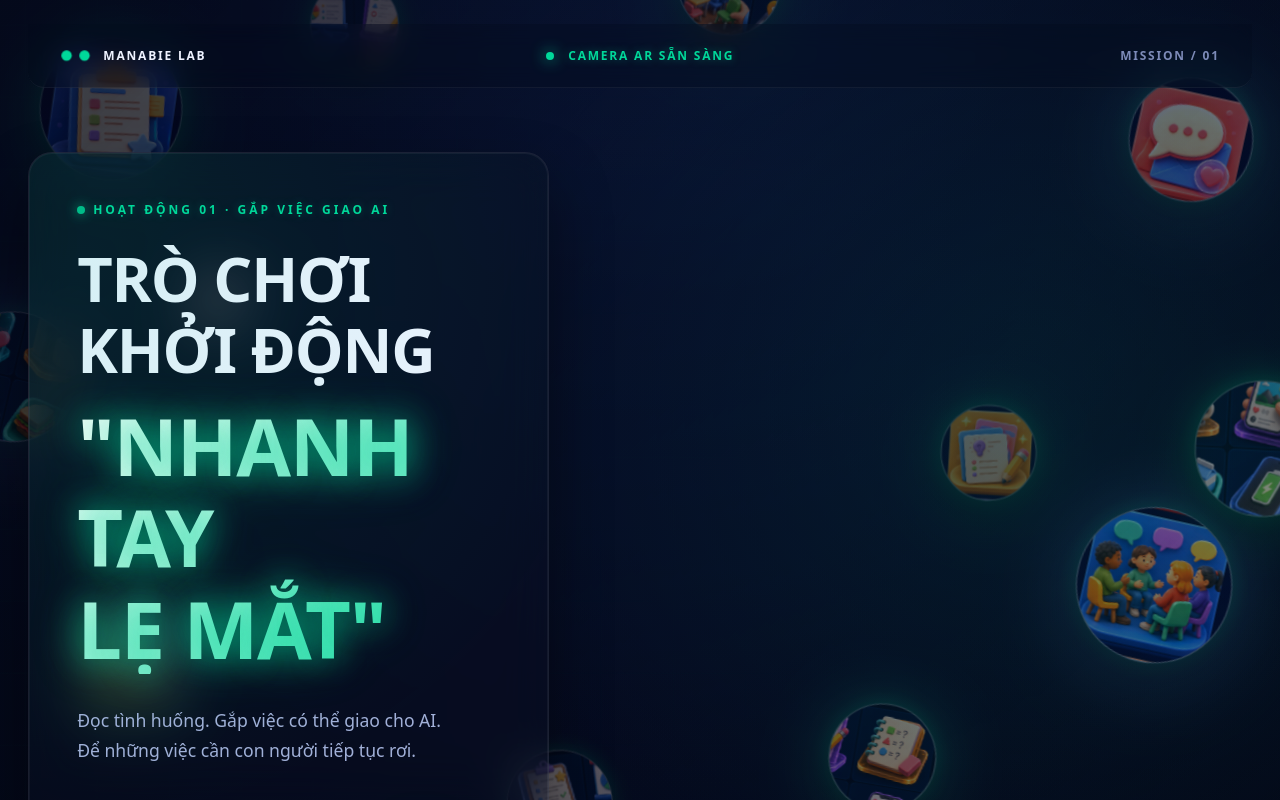
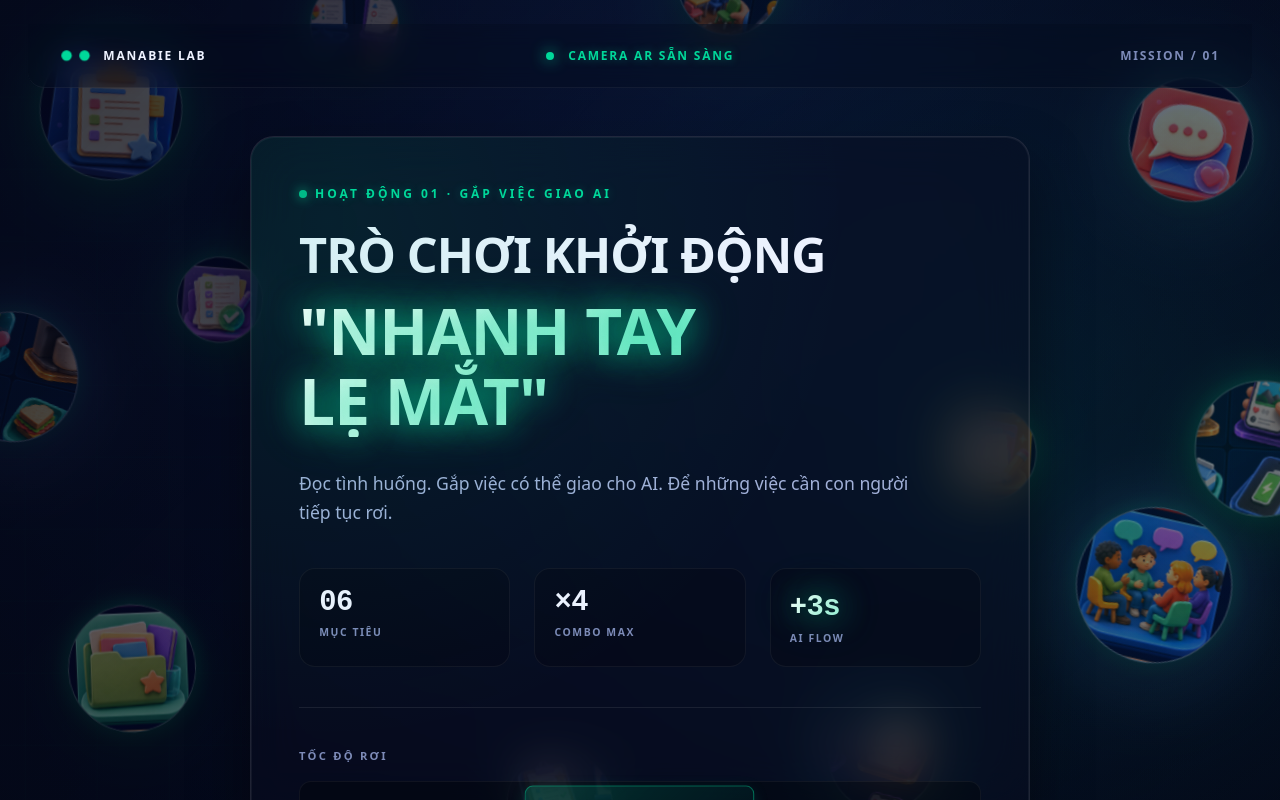
Before and after one commit to kkhmn4/game-ar-gap-nhiem-vu-demo-manabie, a React (Vite) app: page / in a window 1280 px wide. Built offline with nearby package versions, Linux system fonts and the light colour scheme.

Commit message:
Strictly format title to 2 lines (NHANH TAY and LE MAT) with nowrap spans

```diff
--- a/src/App.tsx
+++ b/src/App.tsx
@@ -333,8 +333,8 @@ function Intro({
             <h1>
               TRÒ CHƠI KHỞI ĐỘNG
               <em className="text-glow-mint">
-                "NHANH TAY<br />
-                LẸ MẮT"
+                <span>"NHANH TAY</span>
+                <span>LẸ MẮT"</span>
               </em>
             </h1>
             <p className="launch-lead">
--- a/src/index.css
+++ b/src/index.css
@@ -75,17 +75,17 @@ body {
 .launch-status i { display:inline-block; width:8px; height:8px; margin-right:.6rem; border-radius:50%; background:var(--mint); box-shadow:0 0 15px var(--mint); animation:status-blink 1.4s ease-in-out infinite; }
 .launch-code { text-align:right; color:var(--dim); padding-right: 2rem; }
 
-.launch-hero { flex:1; display:grid; grid-template-columns: minmax(500px, 1fr) minmax(540px, 1.2fr); align-items:center; gap:clamp(3rem,6vw,8rem); padding:clamp(3rem,8vh,6rem) 0 3rem; }
+.launch-hero { flex:1; display:grid; grid-template-columns: minmax(320px, 780px); justify-content: center; align-items:center; padding:clamp(2rem,6vh,4rem) 0 2rem; }
 
 /* Dashboard Glass Panel */
-.glass-panel { position: relative; background: rgba(10, 15, 35, 0.4); border: 1px solid rgba(255, 255, 255, 0.08); border-radius: 24px; padding: 3rem; backdrop-filter: blur(24px); box-shadow: 0 30px 60px rgba(0,0,0,0.4), inset 0 0 0 1px rgba(255,255,255,0.05); overflow: hidden; }
+.glass-panel { position: relative; background: rgba(10, 15, 35, 0.45); border: 1px solid rgba(255, 255, 255, 0.1); border-radius: 24px; padding: clamp(2rem, 4vw, 3rem); backdrop-filter: blur(24px); box-shadow: 0 30px 60px rgba(0,0,0,0.4), inset 0 0 0 1px rgba(255,255,255,0.05); overflow: hidden; }
 .panel-glow { position: absolute; inset: 0; background: radial-gradient(circle at 10% 10%, rgba(0, 216, 154, 0.1), transparent 50%); pointer-events: none; }
 
 .launch-kicker { margin:0 0 1.5rem; color:var(--mint); font-size:.75rem; font-weight:900; letter-spacing:.25em; text-shadow: 0 0 10px rgba(0,216,154,.3); }
 .pulse-dot { display: inline-block; width: 8px; height: 8px; border-radius: 50%; background: var(--mint); box-shadow: 0 0 12px var(--mint); animation: status-blink 2s infinite; }
 
-.launch-copy h1 { margin:0; font-size:clamp(2.8rem, 4.8vw, 5rem); font-weight:900; line-height:1.15; letter-spacing:-.02em; text-transform:uppercase; color:var(--chalk); }
-.text-glow-mint { display:block; margin-top:0.2em; color:#fff; font-style:normal; font-size:clamp(3.6rem, 6.2vw, 6.8rem); text-shadow: 0 0 30px rgba(0,216,154,.5), 0 0 60px rgba(0,216,154,.2); background: linear-gradient(135deg, #fff 0%, var(--mint) 100%); -webkit-background-clip: text; -webkit-text-fill-color: transparent; filter: drop-shadow(0 0 20px rgba(0,216,154,0.4)); }
+.launch-copy h1 { margin:0; font-size:clamp(2.2rem, 3.8vw, 3.8rem); font-weight:900; line-height:1.15; letter-spacing:-.02em; text-transform:uppercase; color:var(--chalk); }
+.text-glow-mint { display:flex; flex-direction:column; margin-top:0.2em; color:#fff; font-style:normal; font-size:clamp(2.8rem, 5vw, 5.2rem); line-height:1.1; white-space:nowrap; text-shadow: 0 0 30px rgba(0,216,154,.5), 0 0 60px rgba(0,216,154,.2); background: linear-gradient(135deg, #fff 0%, var(--mint) 100%); -webkit-background-clip: text; -webkit-text-fill-color: transparent; filter: drop-shadow(0 0 20px rgba(0,216,154,0.4)); }
 
 .launch-lead { max-width: 90%; margin: 2rem 0; color: #a1b0d8; font-size: clamp(1.1rem, 1.3vw, 1.35rem); line-height: 1.7; font-weight: 500; }
 
```
